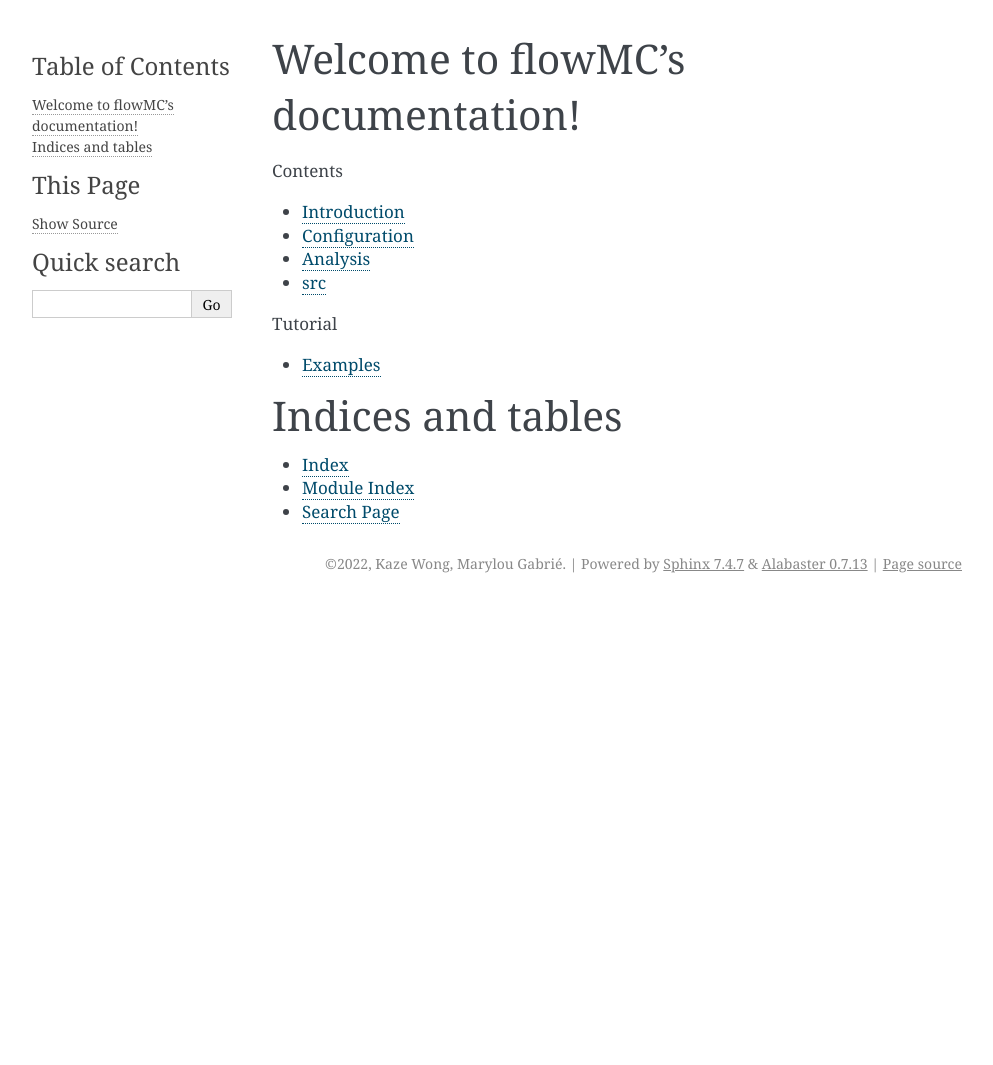
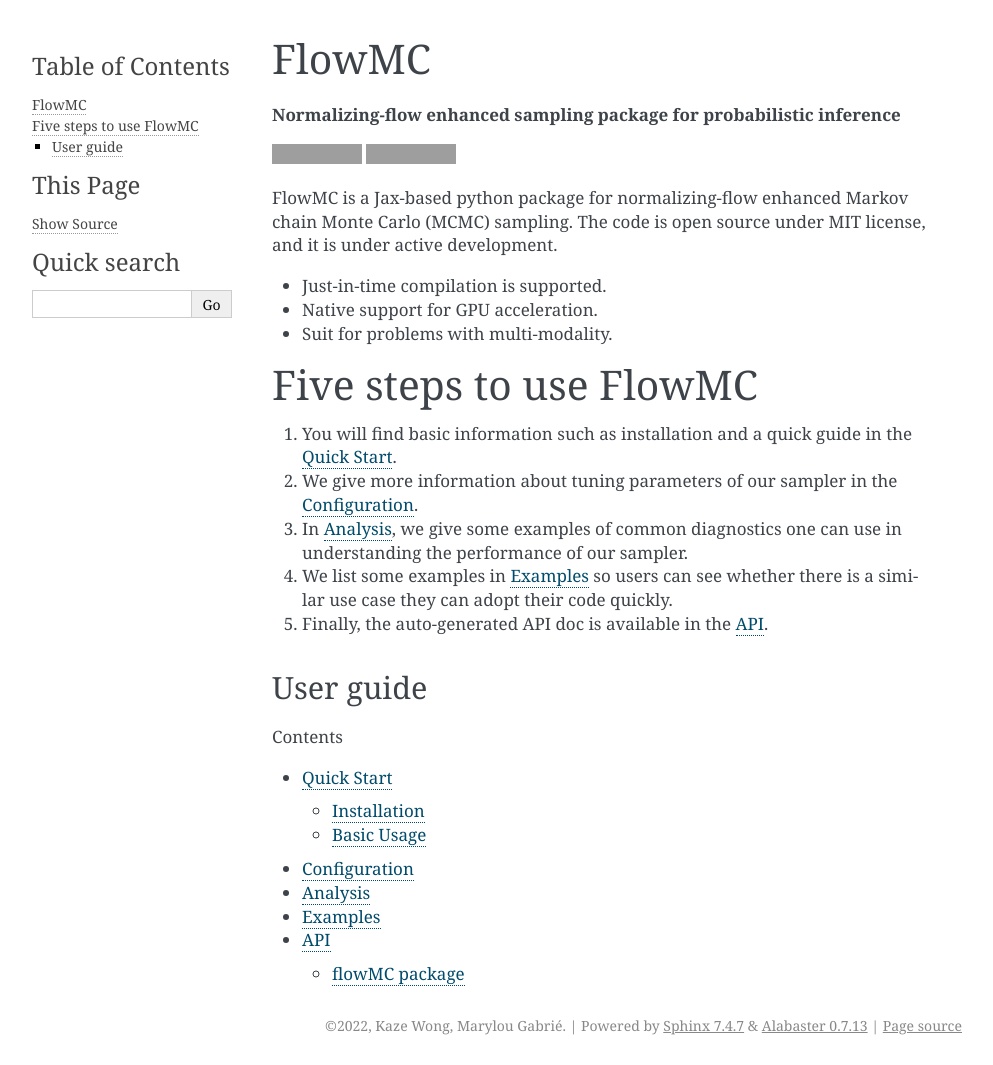
Before and after one commit to kazewong/flowMC, a Sphinx documentation site: the page built from docs/source/index.rst, in a window 1280 px wide. Shown: the whole page, without its empty margins (148-1141 px from the left). Built offline with Sphinx 7.4.7, drawn with Linux system fonts in a browser that asks for light colours; before the commit the page ends 900 px from its top, so only the background shows below that; grey boxes are pictures that could not be loaded.

Commit message:
update documentation

```diff
--- a/docs/source/analysis.rst
+++ b/docs/source/analysis.rst
@@ -1,3 +1,4 @@
+.. _analysis-section-top:
 Analysis
 ========
 
--- a/docs/source/api/modules.rst
+++ b/docs/source/api/modules.rst
@@ -1,4 +1,6 @@
-src
+.. _api-section-top:
+
+API
 ===
 
 .. toctree::
--- a/docs/source/conf.py
+++ b/docs/source/conf.py
@@ -18,7 +18,7 @@
 
 # -- Project information -----------------------------------------------------
 
-project = 'flowMC'
+project = 'FlowMC'
 copyright = '2022, Kaze Wong, Marylou Gabrié'
 author = 'Kaze Wong, Marylou Gabrié'
 
--- a/docs/source/configuration.rst
+++ b/docs/source/configuration.rst
@@ -1,10 +1,9 @@
+.. _configuration-section-top:
 Configuration
 =============
 
 
 # Parameters
-
-
 
 ===============================    ===================================
 Name                               Description
--- a/docs/source/examples.rst
+++ b/docs/source/examples.rst
@@ -1,2 +1,3 @@
+.. _example-section-top:
 Examples
 ========
--- a/docs/source/index.rst
+++ b/docs/source/index.rst
@@ -1,25 +1,41 @@
-Welcome to flowMC's documentation!
+FlowMC
 =====================================
 
+**Normalizing-flow enhanced sampling package for probabilistic inference**
+
+.. image:: https://badgen.net/badge/Read/the doc/blue
+   :target: https://flowmc.readthedocs.io/en/latest/
+.. image:: https://badgen.net/badge/License/MIT/blue
+   :target: https//github.com/kazewong/FlowMC/blob/Packaging/LICENSE
+
+
+FlowMC is a Jax-based python package for normalizing-flow enhanced Markov chain Monte Carlo (MCMC) sampling.
+The code is open source under MIT license, and it is under active development.
+
+- Just-in-time compilation is supported.
+- Native support for GPU acceleration.
+- Suit for problems with multi-modality.
+.. - Minimal tuning.
+
+
+Five steps to use FlowMC
+========================
+
+#. You will find basic information such as installation and a quick guide in the :ref:`quickstart-section-top`.
+#. We give more information about tuning parameters of our sampler in the :ref:`configuration-section-top`.
+#. In :ref:`analysis-section-top`, we give some examples of common diagnostics one can use in understanding the performance of our sampler.
+#. We list some examples in :ref:`example-section-top` so users can see whether there is a similar use case they can adopt their code quickly.
+#. Finally, the auto-generated API doc is available in the :ref:`api-section-top`.
+
+User guide
+----------
+
 .. toctree::
-   :maxdepth: 1
+   :maxdepth: 2
    :caption: Contents
 
-   intro
+   quickstart
    configuration
    analysis
+   examples
    api/modules
-
-
-.. toctree::
-   :maxdepth: 1
-   :caption: Tutorial
-
-   examples
-
-Indices and tables
-==================
-
-* :ref:`genindex`
-* :ref:`modindex`
-* :ref:`search`
```
Also changed, not shown: docs/source/intro.rst (deleted, +0 -7 lines), docs/source/quickstart.rst (added, +19 -0 lines).
